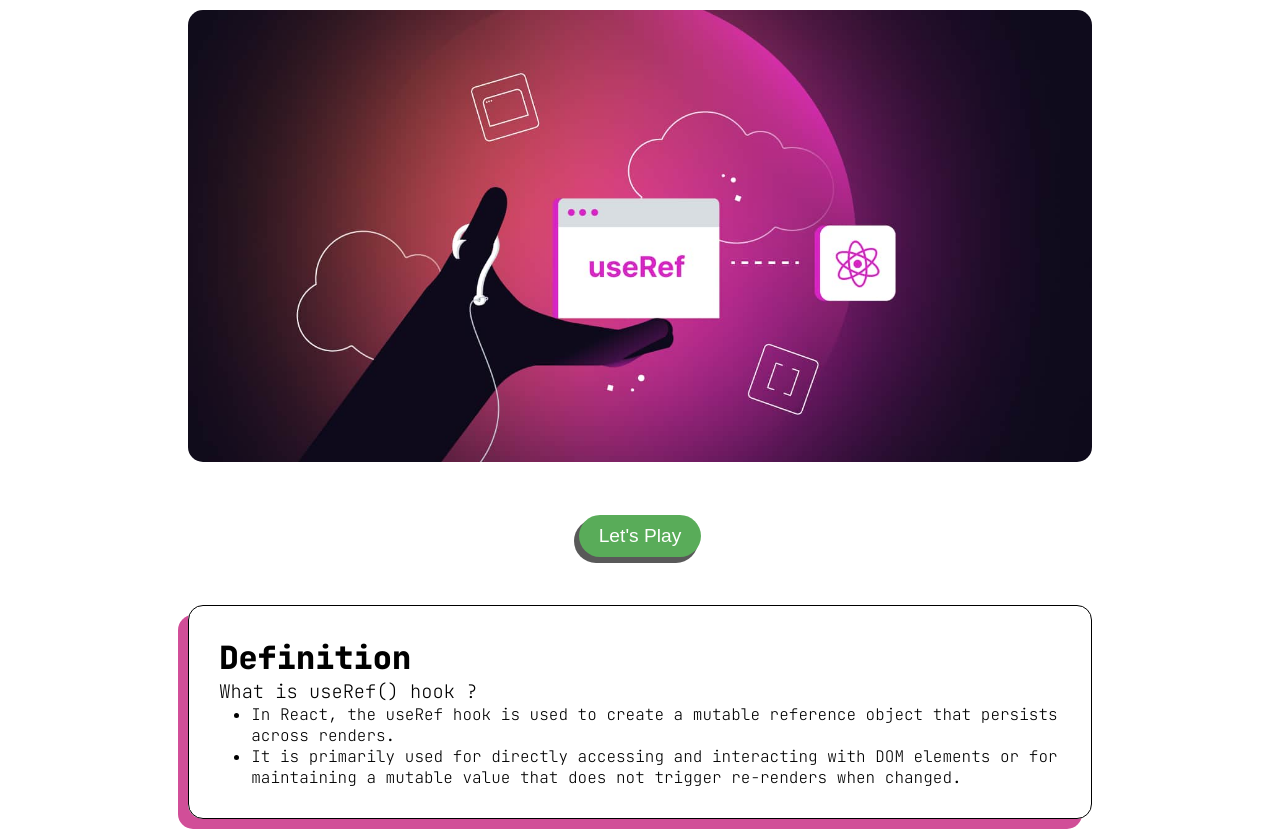
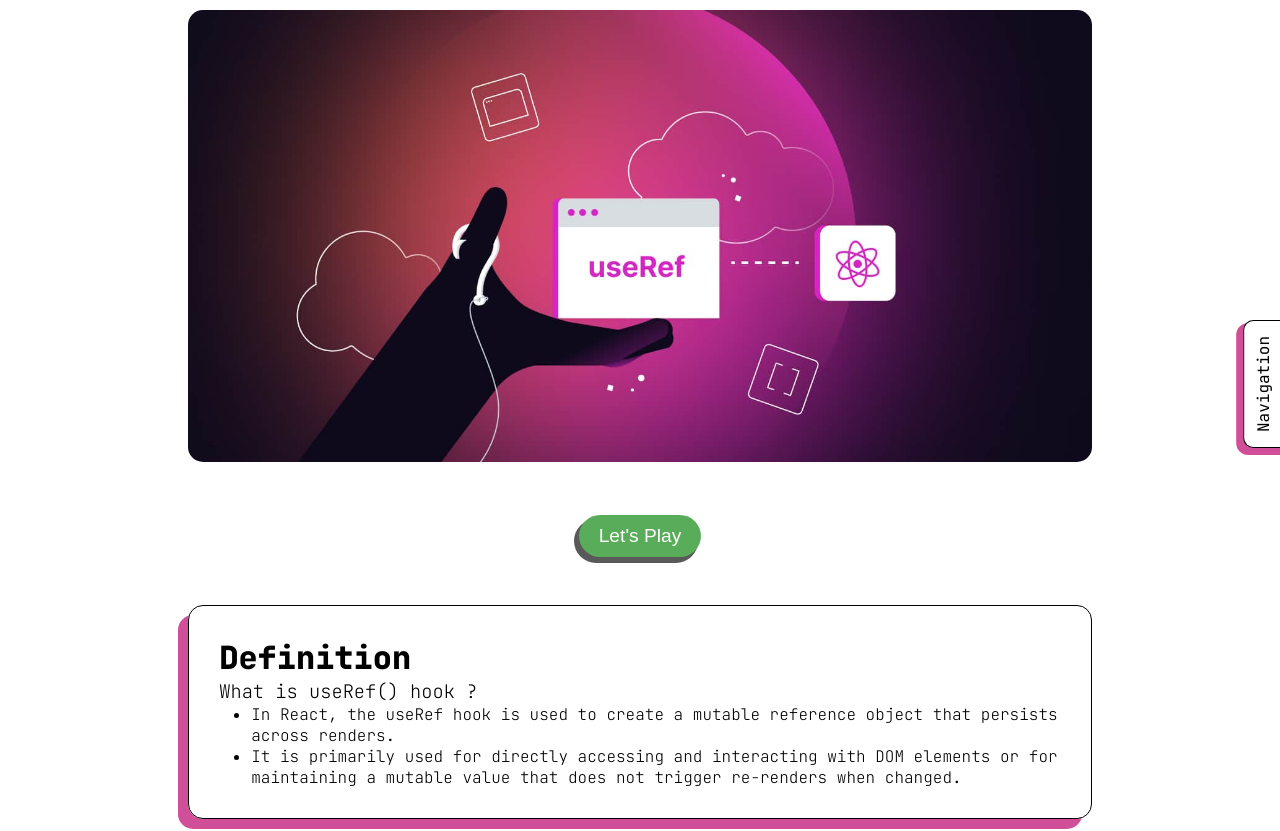
Before and after one commit to ansh-pradhan-zs/useRef-Article-Website, a Next.js app: page / in a window 1280 px wide. Shown: the top 831 px of the page. Built offline with nearby package versions, Linux system fonts and the light colour scheme.

Commit message:
added the useref scroll to animation component

```diff
--- a/app/globals.css
+++ b/app/globals.css
@@ -11,3 +11,7 @@ body {
   font-weight: 200;
   margin-bottom: 5rem;
 }
+
+section {
+  scroll-margin-top: 50px;
+}
--- a/components/Article/page.tsx
+++ b/components/Article/page.tsx
@@ -12,6 +12,7 @@ import usecase2 from "../../public/usecase2.jpeg";
 import usecase1 from "../../public/usecase1pic.jpeg";
 import persist from "../../public/persist.jpeg";
 import gameCode from "../../public/gamecode.jpeg";
+import ScrollToNav from "../ScrollToNav/page";
 
 const Article = () => {
   const [activeBox, setActiveBox] = useState<number>();
@@ -456,6 +457,16 @@ const Article = () => {
       <span className={styles.creatorMessage}>
         Made with ❤️ by Ansh Pradhan
       </span>
+      <ScrollToNav
+        scrollToSection={scrollToSection}
+        // @ts-ignore
+        sections={{
+          definition: definitionSection,
+          usageSyntax: usageNSyntaxSection,
+          useCases: useCasesSection,
+          game: gameSection,
+        }}
+      />
     </div>
   );
 };
--- /dev/null
+++ b/components/ScrollToNav/page.tsx
@@ -0,0 +1,44 @@
+import React, { RefObject, useState } from "react";
+import styles from "./scrolltonav.module.css";
+
+interface ScrollToNavProps {
+  scrollToSection: (sectionRef: RefObject<HTMLElement>) => void;
+  sections: {
+    definition: React.RefObject<HTMLElement>;
+    usageSyntax: React.RefObject<HTMLElement>;
+    useCases: React.RefObject<HTMLElement>;
+    game: React.RefObject<HTMLElement>;
+  };
+}
+
+const ScrollToNav = ({ scrollToSection, sections }: ScrollToNavProps) => {
+  const [expandNavBar, setExpandNavBar] = useState<boolean>(false);
+
+  return (
+    <main
+      onMouseEnter={() => setExpandNavBar(!expandNavBar)}
+      onMouseLeave={() => setExpandNavBar(!expandNavBar)}
+    >
+      {expandNavBar ? (
+        <div className={styles.scrollToNav}>
+          <button onClick={() => scrollToSection(sections.definition)}>
+            Definition
+          </button>
+          <button onClick={() => scrollToSection(sections.usageSyntax)}>
+            Usage & Syntax
+          </button>
+          <button onClick={() => scrollToSection(sections.useCases)}>
+            Use Cases
+          </button>
+          <button onClick={() => scrollToSection(sections.game)}>Game</button>
+        </div>
+      ) : (
+        <div className={styles.scrollToNavCollapsed}>
+          <span className={styles.navigationText}>Navigation</span>
+        </div>
+      )}
+    </main>
+  );
+};
+
+export default ScrollToNav;
--- /dev/null
+++ b/components/ScrollToNav/scrolltonav.module.css
@@ -0,0 +1,58 @@
+.scrollToNav {
+  position: fixed;
+  right: 0;
+  top: 40%;
+  padding: 1rem;
+  border: 1px solid black;
+  border-right: none;
+  border-top-left-radius: 10px;
+  border-bottom-left-radius: 10px;
+  box-shadow: -5px 5px 0px 2px #d14e98;
+  transform: translateX(4%);
+  display: flex;
+  flex-direction: column;
+  gap: 2rem;
+  background-color: white;
+}
+
+.scrollToNav button {
+  font-size: 1.2rem;
+  font-weight: 100;
+  outline: none;
+  border: none;
+  background-color: #fff;
+  text-align: right;
+  padding: 0.5rem;
+  border-radius: 10px;
+}
+
+.scrollToNav button:hover {
+  background-color: #ff8b0f;
+  transition: 0.2s ease-in-out;
+  color: white;
+}
+
+.scrollToNavCollapsed {
+  position: fixed;
+  right: 0;
+  top: 40%;
+  padding: 1rem;
+  border: 1px solid black;
+  border-right: none;
+  border-top-left-radius: 10px;
+  border-bottom-left-radius: 10px;
+  box-shadow: -5px 5px 0px 2px #d14e98;
+  transform: translateX(8%);
+  display: flex;
+  flex-direction: column;
+  gap: 2rem;
+  width: 2.5rem;
+  height: 8rem;
+  background-color: white;
+}
+
+.navigationText {
+  transform: rotate(-90deg);
+  margin-top: 81px;
+  font-weight: 400;
+}
```
